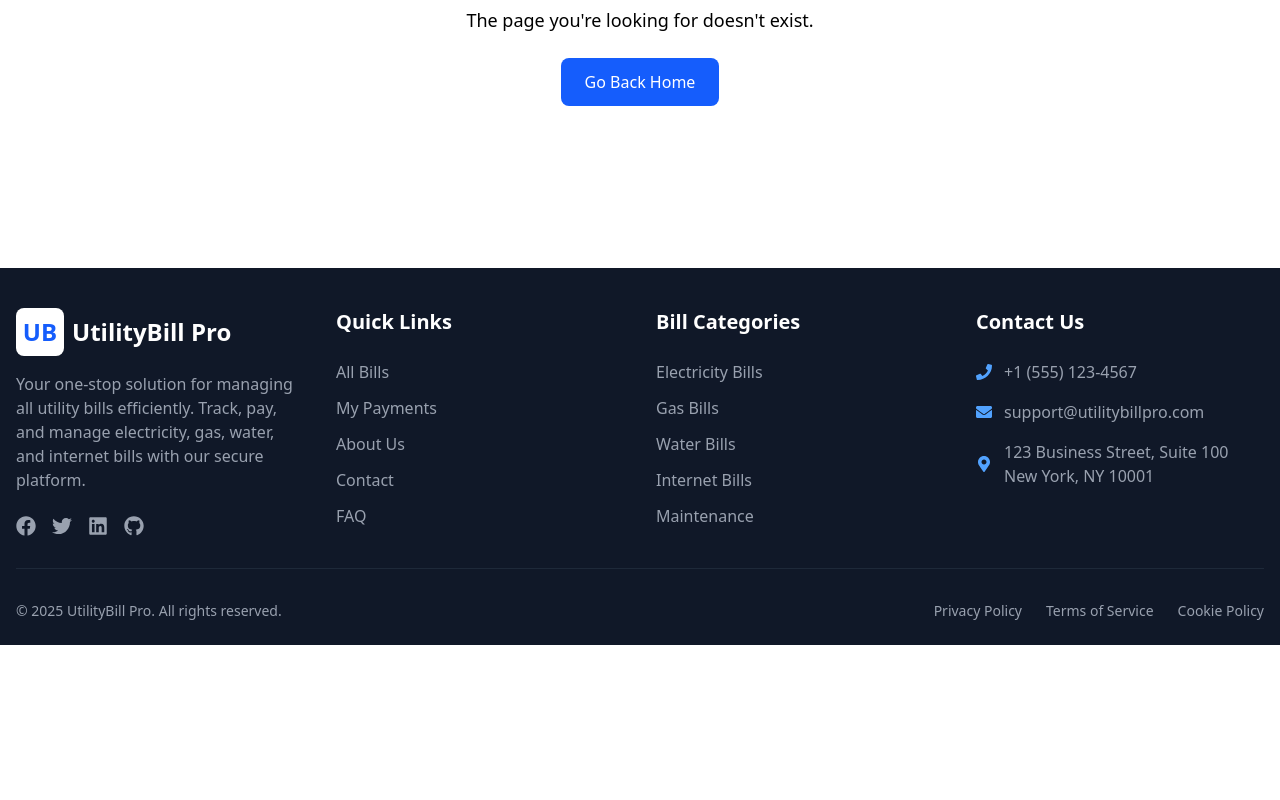
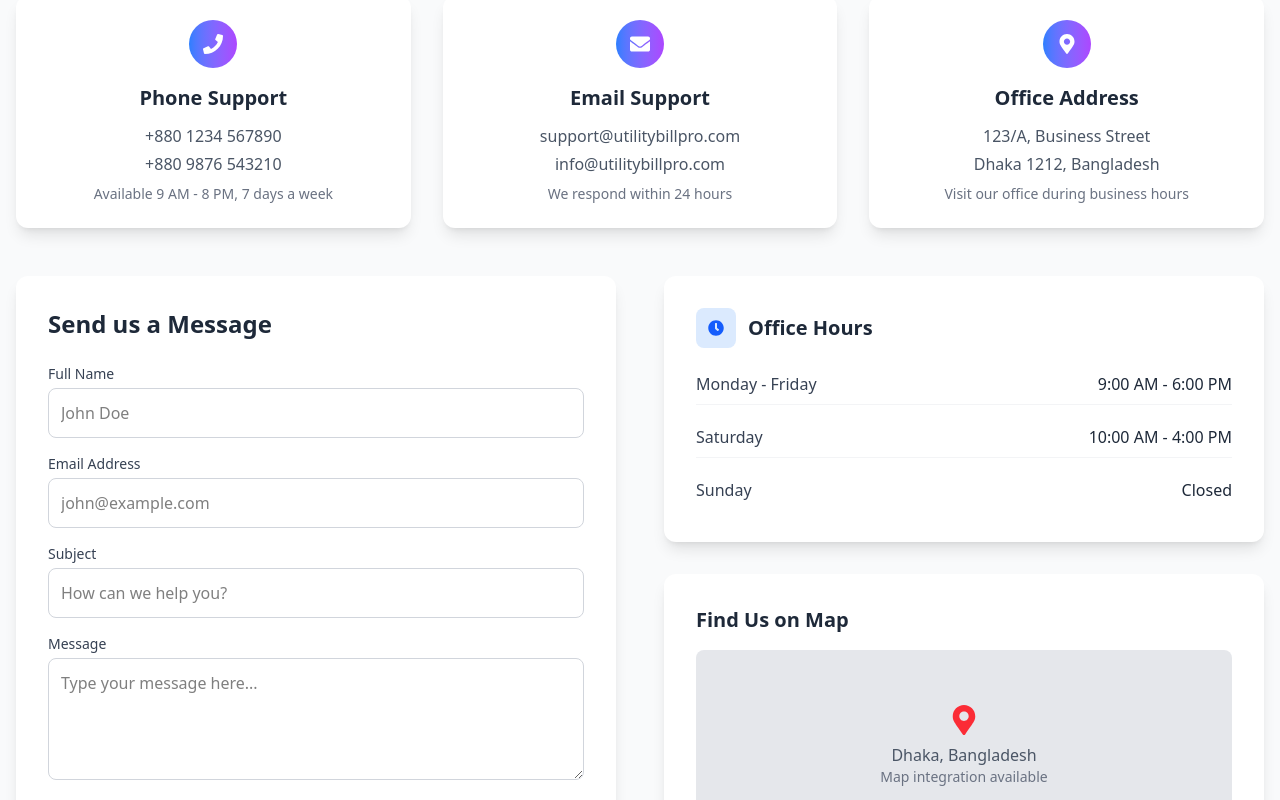
Before and after one commit to devrabiul/utility-bill-management-system-app, a React (Vite) app: page /contact in a window 1280 px wide. Shown: the part 280-1080 px from the top of the page. Before the commit the page ends 925 px from the top, so only its background shows below. Built offline with nearby package versions, Linux system fonts and the light colour scheme; no server answers.

Commit message:
Contact page design

```diff
--- a/src/App.jsx
+++ b/src/App.jsx
@@ -5,6 +5,7 @@ import RootLayout from './components/RootLayout';
 import AuthLayout from './components/layout/AuthLayout';
 import Home from './pages/Home';
 import About from './pages/About';
+import Contact from './pages/Contact';
 import Login from './pages/auth/Login';
 import Register from './pages/auth/Register';
 import Bills from './pages/bills/Bills';
@@ -31,6 +32,7 @@ const router = createBrowserRouter([
         ]
       },
       { path: "about", Component: About },
+      { path: "contact", Component: Contact },
       {
         path: "/",
         Component: AuthLayout,
--- /dev/null
+++ b/src/pages/Contact.jsx
@@ -0,0 +1,177 @@
+import React, { useState } from 'react';
+import { FaPhone, FaEnvelope, FaMapMarkerAlt, FaPaperPlane, FaClock } from 'react-icons/fa';
+import { toast } from 'react-toastify';
+import useDocumentTitle from '../hooks/useDocumentTitle';
+
+const Contact = () => {
+  useDocumentTitle('Contact Us');
+  const [formData, setFormData] = useState({
+    name: '',
+    email: '',
+    subject: '',
+    message: ''
+  });
+
+  const handleSubmit = (e) => {
+    e.preventDefault();
+    toast.success('Message sent successfully! We\'ll get back to you soon.');
+    setFormData({ name: '', email: '', subject: '', message: '' });
+  };
+
+  const handleChange = (e) => {
+    setFormData(prev => ({
+      ...prev,
+      [e.target.name]: e.target.value
+    }));
+  };
+
+  return (
+    <div className="min-h-screen bg-gray-50 py-12">
+      <div className="container mx-auto px-4">
+        <div className="text-center mb-12">
+          <h1 className="text-4xl font-bold text-gray-800 mb-4">Contact Us</h1>
+          <p className="text-xl text-gray-600 max-w-2xl mx-auto">
+            Have questions? We're here to help. Get in touch with our support team.
+          </p>
+        </div>
+
+        <div className="grid grid-cols-1 lg:grid-cols-3 gap-8 mb-12">
+          {[
+            {
+              icon: FaPhone,
+              title: "Phone Support",
+              details: ["+880 1234 567890", "+880 9876 543210"],
+              description: "Available 9 AM - 8 PM, 7 days a week"
+            },
+            {
+              icon: FaEnvelope,
+              title: "Email Support",
+              details: ["support@utilitybillpro.com", "info@utilitybillpro.com"],
+              description: "We respond within 24 hours"
+            },
+            {
+              icon: FaMapMarkerAlt,
+              title: "Office Address",
+              details: ["123/A, Business Street", "Dhaka 1212, Bangladesh"],
+              description: "Visit our office during business hours"
+            }
+          ].map((item, index) => (
+            <div key={index} className="bg-white rounded-xl shadow-lg p-6 text-center">
+              <div className="w-12 h-12 bg-gradient-to-r from-blue-500 to-purple-500 rounded-full flex items-center justify-center mx-auto mb-4">
+                <item.icon className="text-white text-xl" />
+              </div>
+              <h3 className="text-xl font-semibold text-gray-800 mb-3">{item.title}</h3>
+              {item.details.map((detail, i) => (
+                <p key={i} className="text-gray-600 mb-1">{detail}</p>
+              ))}
+              <p className="text-gray-500 text-sm mt-2">{item.description}</p>
+            </div>
+          ))}
+        </div>
+
+        <div className="grid grid-cols-1 lg:grid-cols-2 gap-12">
+          <div className="bg-white rounded-xl shadow-lg p-8">
+            <h2 className="text-2xl font-bold text-gray-800 mb-6">Send us a Message</h2>
+            <form onSubmit={handleSubmit} className="space-y-4">
+              <div>
+                <label className="block text-sm font-medium text-gray-700 mb-1">Full Name</label>
+                <input
+                  type="text"
+                  name="name"
+                  value={formData.name}
+                  onChange={handleChange}
+                  required
+                  className="w-full p-3 border border-gray-300 rounded-lg focus:ring-2 focus:ring-blue-500 focus:border-blue-500"
+                  placeholder="John Doe"
+                />
+              </div>
+              <div>
+                <label className="block text-sm font-medium text-gray-700 mb-1">Email Address</label>
+                <input
+                  type="email"
+                  name="email"
+                  value={formData.email}
+                  onChange={handleChange}
+                  required
+                  className="w-full p-3 border border-gray-300 rounded-lg focus:ring-2 focus:ring-blue-500 focus:border-blue-500"
+                  placeholder="john@example.com"
+                />
+              </div>
+              <div>
+                <label className="block text-sm font-medium text-gray-700 mb-1">Subject</label>
+                <input
+                  type="text"
+                  name="subject"
+                  value={formData.subject}
+                  onChange={handleChange}
+                  required
+                  className="w-full p-3 border border-gray-300 rounded-lg focus:ring-2 focus:ring-blue-500 focus:border-blue-500"
+                  placeholder="How can we help you?"
+                />
+              </div>
+              <div>
+                <label className="block text-sm font-medium text-gray-700 mb-1">Message</label>
+                <textarea
+                  name="message"
+                  value={formData.message}
+                  onChange={handleChange}
+                  required
+                  rows="4"
+                  className="w-full p-3 border border-gray-300 rounded-lg focus:ring-2 focus:ring-blue-500 focus:border-blue-500"
+                  placeholder="Type your message here..."
+                />
+              </div>
+              <button
+                type="submit"
+                className="w-full bg-gradient-to-r from-blue-600 to-purple-600 text-white py-3 rounded-lg font-medium flex items-center justify-center gap-2 hover:from-blue-700 hover:to-purple-700 transition-all duration-300"
+              >
+                <FaPaperPlane />
+                Send Message
+              </button>
+            </form>
+          </div>
+
+          <div className="space-y-8">
+            <div className="bg-white rounded-xl shadow-lg p-8">
+              <div className="flex items-center gap-3 mb-4">
+                <div className="w-10 h-10 bg-blue-100 rounded-lg flex items-center justify-center">
+                  <FaClock className="text-blue-600" />
+                </div>
+                <h3 className="text-xl font-semibold text-gray-800">Office Hours</h3>
+              </div>
+              <div className="space-y-3">
+                {[
+                  { day: "Monday - Friday", time: "9:00 AM - 6:00 PM" },
+                  { day: "Saturday", time: "10:00 AM - 4:00 PM" },
+                  { day: "Sunday", time: "Closed" }
+                ].map((schedule, index) => (
+                  <div key={index} className="flex justify-between items-center py-2 border-b border-gray-100 last:border-b-0">
+                    <span className="text-gray-700">{schedule.day}</span>
+                    <span className="font-medium text-gray-800">{schedule.time}</span>
+                  </div>
+                ))}
+              </div>
+            </div>
+
+            <div className="bg-white rounded-xl shadow-lg p-8">
+              <h3 className="text-xl font-semibold text-gray-800 mb-4">Find Us on Map</h3>
+              <div className="bg-gray-200 rounded-lg h-48 flex items-center justify-center">
+                <div className="text-center">
+                  <FaMapMarkerAlt className="text-red-500 text-3xl mx-auto mb-2" />
+                  <p className="text-gray-600">Dhaka, Bangladesh</p>
+                  <p className="text-sm text-gray-500">Map integration available</p>
+                </div>
+              </div>
+              <div className="mt-4 text-gray-600">
+                <p className="mb-1"><strong>Public Transport:</strong> Available via metro and bus</p>
+                <p><strong>Parking:</strong> Available in the building basement</p>
+              </div>
+            </div>
+          </div>
+        </div>
+      </div>
+    </div>
+  );
+};
+
+export default Contact;
```
